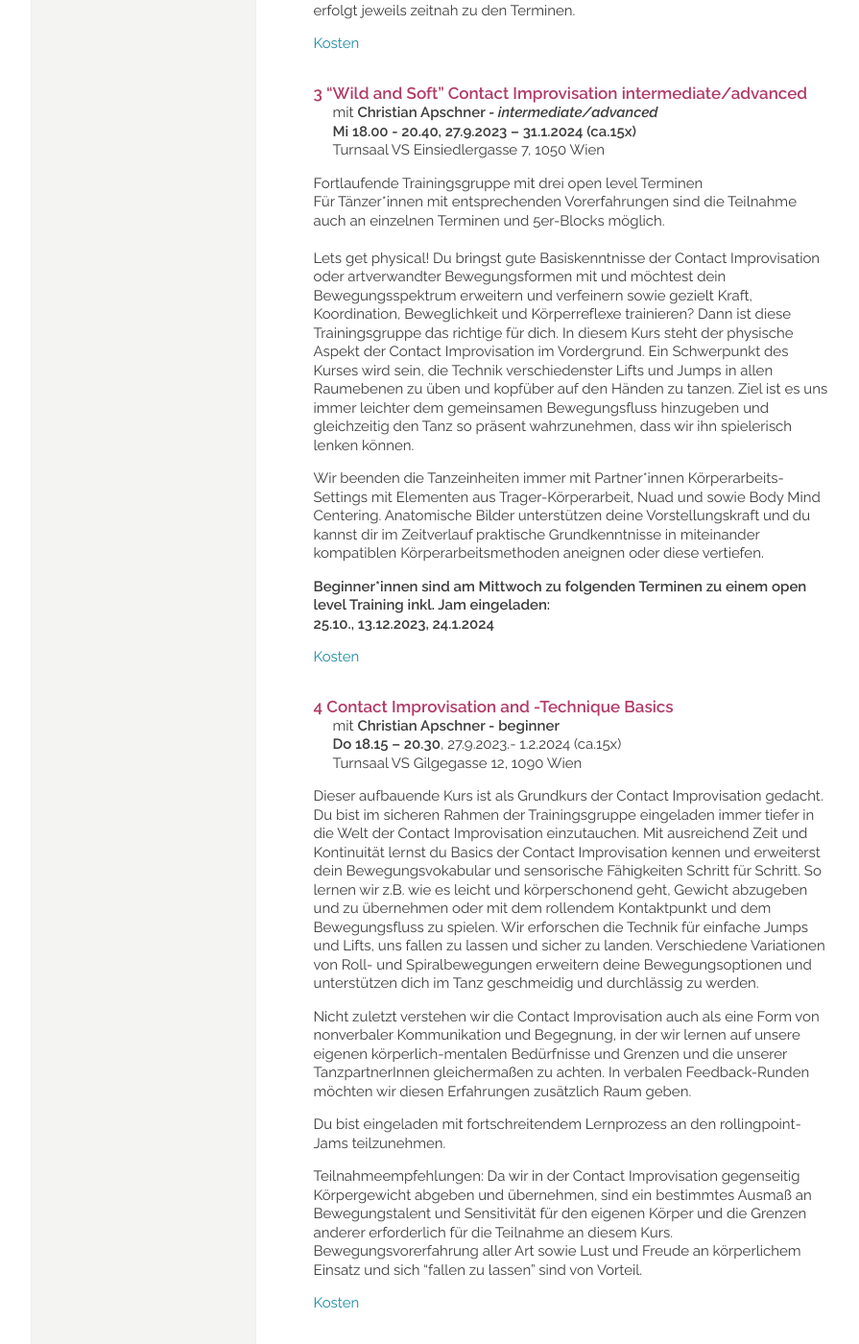
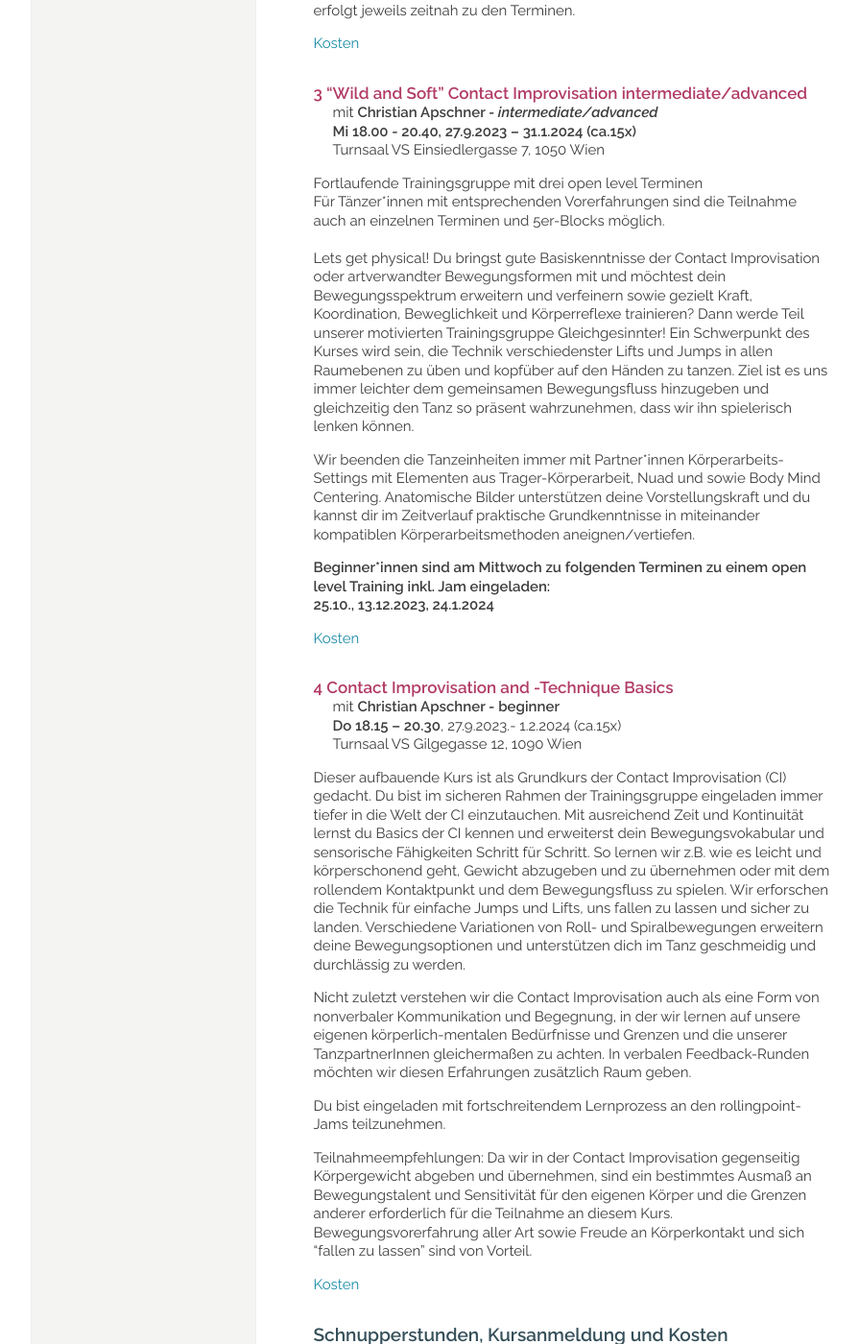
Before and after one commit to manulari/rollingpointat, a Jekyll site: the page built from _pages_de/kurse.md, in a window 1280 px wide and 1400 px high, scrolled down 1527 px. Shown: the whole window at 96% size, without its empty margins (152-1047 px from the left). Built offline with Jekyll 4.4.1, drawn with Linux system fonts in a browser that asks for light colours; comment, search, counter and statistics services are not loaded; some of the changed text lies outside the part shown.

Commit message:
Update page (de) “kurse”

```diff
--- a/_pages_de/kurse.md
+++ b/_pages_de/kurse.md
@@ -29,7 +29,7 @@ hinaus für **RE**generierendes, **L**ebendiges, **E**nergetisierendes, **A**ffi
 
 maRia verbindet in diesem Kurs Elemente aus
 Somatischem Lernen, Contact Improvisation mit geringer Gewichtsübertragung und
-Zeitgenössischem Tanz. Du kannst deine innewohnende körperliche Unmittelbarkeit des frühen Seins als Säugling und Kind wiederentdecken und das Zusammenspiel von Muskeln, Sehnen, Knochen und
+Zeitgenössischem Tanz. Du kannst deine innewohnende körperliche Unmittelbarkeit des frühen Seins als  Kind wiederentdecken und das Zusammenspiel von Muskeln, Sehnen, Knochen und
 Organen besser verstehen lernen. Spezifische Techniken aus dem zeitgenössischen Tanz
 helfen dir, deinen Körper bewusster einzusetzen und zu koordinieren. Vom Spüren, Berühren und Bewegen bereichert, improvisieren wir innerhalb vielfältiger Spielformen miteinander und probieren die eine oder andere Bewegungssequenz.
 
@@ -67,9 +67,9 @@ Turnsaal VS Einsiedlergasse 7, 1050 Wien
 Fortlaufende Trainingsgruppe mit drei open level Terminen\
 Für Tänzer*innen mit entsprechenden Vorerfahrungen sind die Teilnahme auch an einzelnen Terminen und 5er-Blocks möglich.\
 \
-Lets get physical! Du bringst gute Basiskenntnisse der Contact Improvisation oder artverwandter Bewegungsformen mit und möchtest dein Bewegungsspektrum erweitern und verfeinern sowie gezielt Kraft, Koordination, Beweglichkeit und Körperreflexe trainieren? Dann ist diese Trainingsgruppe das richtige für dich. In diesem Kurs steht der physische Aspekt der Contact Improvisation im Vordergrund. Ein Schwerpunkt des Kurses wird sein, die Technik verschiedenster Lifts und Jumps in allen Raumebenen zu üben und kopfüber auf den Händen zu tanzen. Ziel ist es uns immer leichter dem gemeinsamen Bewegungsfluss hinzugeben und gleichzeitig den Tanz so präsent wahrzunehmen, dass wir ihn spielerisch lenken können.
+Lets get physical! Du bringst gute Basiskenntnisse der Contact Improvisation oder artverwandter Bewegungsformen mit und möchtest dein Bewegungsspektrum erweitern und verfeinern sowie gezielt Kraft, Koordination, Beweglichkeit und Körperreflexe trainieren? Dann werde Teil unserer motivierten Trainingsgruppe Gleichgesinnter! Ein Schwerpunkt des Kurses wird sein, die Technik verschiedenster Lifts und Jumps in allen Raumebenen zu üben und kopfüber auf den Händen zu tanzen. Ziel ist es uns immer leichter dem gemeinsamen Bewegungsfluss hinzugeben und gleichzeitig den Tanz so präsent wahrzunehmen, dass wir ihn spielerisch lenken können.
 
-Wir beenden die Tanzeinheiten immer mit Partner*innen Körperarbeits-Settings mit Elementen aus Trager-Körperarbeit, Nuad und sowie Body Mind Centering.  Anatomische Bilder unterstützen deine Vorstellungskraft und du kannst dir im Zeitverlauf praktische Grundkenntnisse in miteinander kompatiblen Körperarbeitsmethoden aneignen oder diese vertiefen.
+Wir beenden die Tanzeinheiten immer mit Partner*innen Körperarbeits-Settings mit Elementen aus Trager-Körperarbeit, Nuad und sowie Body Mind Centering.  Anatomische Bilder unterstützen deine Vorstellungskraft und du kannst dir im Zeitverlauf praktische Grundkenntnisse in miteinander kompatiblen Körperarbeitsmethoden aneignen/vertiefen.
 
 **Beginner*innen sind am Mittwoch zu folgenden Terminen zu einem open level Training inkl. Jam eingeladen:**\
 **25.10., 13.12.2023, 24.1.2024**
@@ -84,13 +84,13 @@ mit **Christian Apschner - beginner**\
 **Do 18.15 – 20.30**, 27.9.2023.- 1.2.2024 (ca.15x)\
 Turnsaal VS Gilgegasse 12, 1090 Wien
 
-Dieser aufbauende Kurs ist als Grundkurs der Contact Improvisation gedacht. Du bist im sicheren Rahmen der Trainingsgruppe eingeladen immer tiefer in die Welt der Contact Improvisation einzutauchen. Mit ausreichend Zeit und Kontinuität lernst du Basics der Contact Improvisation kennen und erweiterst dein Bewegungsvokabular und sensorische Fähigkeiten Schritt für Schritt. So lernen wir z.B. wie es leicht und körperschonend geht, Gewicht abzugeben und zu übernehmen oder mit dem rollendem Kontaktpunkt und dem Bewegungsfluss zu spielen. Wir erforschen die Technik für einfache Jumps und Lifts, uns fallen zu lassen und sicher zu landen. Verschiedene Variationen von Roll- und Spiralbewegungen erweitern deine Bewegungsoptionen und unterstützen dich im Tanz geschmeidig und durchlässig zu werden.
+Dieser aufbauende Kurs ist als Grundkurs der Contact Improvisation (CI) gedacht. Du bist im sicheren Rahmen der Trainingsgruppe eingeladen immer tiefer in die Welt der CI einzutauchen. Mit ausreichend Zeit und Kontinuität lernst du Basics der CI kennen und erweiterst dein Bewegungsvokabular und sensorische Fähigkeiten Schritt für Schritt. So lernen wir z.B. wie es leicht und körperschonend geht, Gewicht abzugeben und zu übernehmen oder mit dem rollendem Kontaktpunkt und dem Bewegungsfluss zu spielen. Wir erforschen die Technik für einfache Jumps und Lifts, uns fallen zu lassen und sicher zu landen. Verschiedene Variationen von Roll- und Spiralbewegungen erweitern deine Bewegungsoptionen und unterstützen dich im Tanz geschmeidig und durchlässig zu werden.
 
 Nicht zuletzt verstehen wir die Contact Improvisation auch als eine Form von nonverbaler Kommunikation und Begegnung, in der wir lernen auf unsere eigenen körperlich-mentalen Bedürfnisse und Grenzen und die unserer TanzpartnerInnen gleichermaßen zu achten. In verbalen Feedback-Runden möchten wir diesen Erfahrungen zusätzlich Raum geben.
 
 Du bist eingeladen mit fortschreitendem Lernprozess an den rollingpoint-Jams teilzunehmen.
 
-Teilnahmeempfehlungen: Da wir in der Contact Improvisation gegenseitig Körpergewicht abgeben und übernehmen, sind ein bestimmtes Ausmaß an Bewegungstalent und Sensitivität für den eigenen Körper und die Grenzen anderer erforderlich für die Teilnahme an diesem Kurs. Bewegungsvorerfahrung aller Art sowie Lust und Freude an körperlichem Einsatz und sich “fallen zu lassen” sind von Vorteil.
+Teilnahmeempfehlungen: Da wir in der Contact Improvisation gegenseitig Körpergewicht abgeben und übernehmen, sind ein bestimmtes Ausmaß an Bewegungstalent und Sensitivität für den eigenen Körper und die Grenzen anderer erforderlich für die Teilnahme an diesem Kurs. Bewegungsvorerfahrung aller Art sowie Freude an Körperkontakt und sich “fallen zu lassen” sind von Vorteil.
 
 [Kosten](#kosten)
 
@@ -105,13 +105,14 @@ oder SMS/Tel. Christian 0650 8931081, maRia 0650 9510814
 
 **Kostenbeitrag Semesterkurse 1, 3 und 4: Normalpreis € 250**\
 Ermäßigungen: € 170 für StudentInnen <=28a, € 210 Sonstige\
+Bei Buchung von mehr als einem Kurs minus € 30 ab dem 2.Ku\
 \
 Auf Anfrage für Kurse 1 und 3: 5﻿er Block € 90 - 120 bzw. Einzelstunden € 20–28
 
-**Semesterbeitrag Contact Improvisation Jam: € 100 - 160**\
+**Semesterbeitrag Contact Improvisation Jam: € 100 - 170**\
 **Jam einzeln: € 7–10**, **Specials: € 7-10**
 
-Bei Buchung von mehr als einem Kurs minus € 30 ab dem 2.Kurs\
+\
 Die Reservierung des Kursplatzes erfolgt durch Einzahlung des vollen Kursbeitrages.\
 \
 \
```
